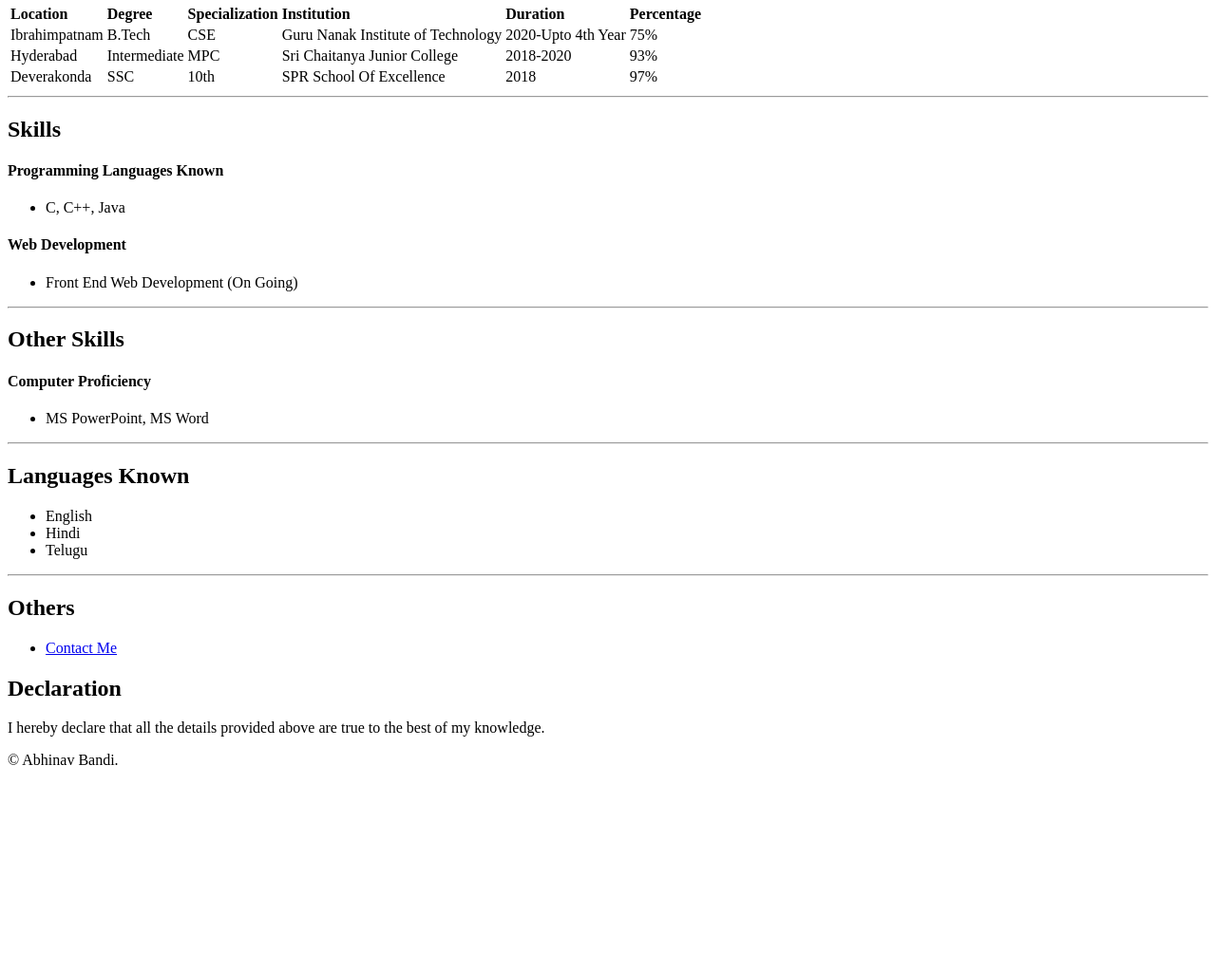
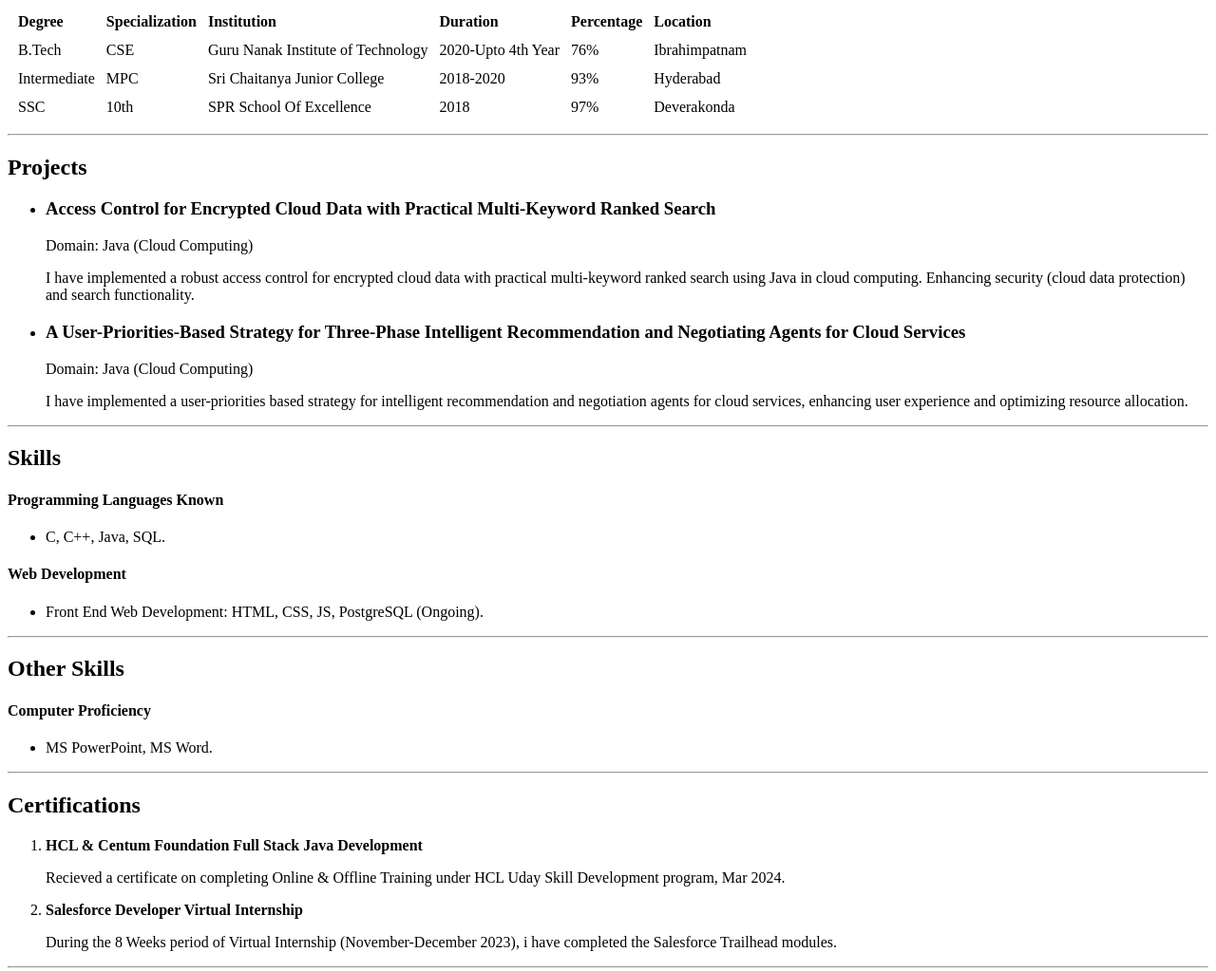
Before and after one commit to abhinavbandi/Resume, a plain HTML site: page index.html in a window 1280 px wide. Shown: the part 245-1268 px from the top of the page at 95% size. Before the commit the page ends 1071 px from the top, so only its background shows below. Drawn offline with Linux system fonts and the light colour scheme.

Commit message:
Update index.html

```diff
--- a/index.html
+++ b/index.html
@@ -1,4 +1,3 @@
-
 <!DOCTYPE html>
 <html lang="en">
 
@@ -11,84 +10,93 @@
   <h1>Abhinav Bandi</h1>
 
   <h2>Career Objective</h2>
-  <p>I am looking for a challenging role in the software industry that would allow me to utilize both my technical
-    and organizational skills. Additionally, I am highly motivated to acquire new skills and expand my knowledge.
-    </p>
-  <hr />
+  <p>I am looking for a challenging role in the software industry that would allow me to utilize both my technical and organizational skills. Additionally, I am highly motivated to acquire new skills and expand my knowledge.</p>
+  <hr>
   <h2>Academic Qualifications</h2>
-  <!DOCTYPE html>
-  <html>
-  <head>
-      <title>Education Table</title>
-  </head>
-  <body>
-      <table border="0">
+      <table border="0" cellspacing="10">
           <tr>
-              <th align="left">Location</th>
               <th align="left">Degree</th>
               <th align="left">Specialization</th>
               <th align="left">Institution</th>
               <th align="left">Duration</th>
               <th align="left">Percentage</th>
+              <th align="left">Location</th>
           </tr>
           <tr>
-              <td>Ibrahimpatnam</td>
               <td>B.Tech</td>
               <td>CSE</td>
               <td>Guru Nanak Institute of Technology</td>
               <td>2020-Upto 4th Year</td>
-              <td>75%</td>
+              <td>76%</td>
+              <td>Ibrahimpatnam</td>
           </tr>
           <tr>
-              <td>Hyderabad</td>
               <td>Intermediate</td>
               <td>MPC</td>
               <td>Sri Chaitanya Junior College</td>
               <td>2018-2020</td>
               <td>93%</td>
+              <td>Hyderabad</td>
           </tr>
           <tr>
-              <td>Deverakonda</td>
               <td>SSC</td>
               <td>10th</td>
               <td>SPR School Of Excellence</td>
               <td>2018</td>
               <td>97%</td>
+              <td>Deverakonda</td>
           </tr>
       </table>
-  </body>
-  </html>
-
-  <hr />
+      <hr>
+      <h2>Projects</h2>
+      <ul>
+        <li>
+          <h3>Access Control for Encrypted Cloud Data with Practical Multi-Keyword Ranked Search</h3>
+          <p>Domain: Java (Cloud Computing)</p>
+          <p>I have implemented a robust access control for encrypted cloud data with practical multi-keyword ranked search using Java in cloud computing. Enhancing security (cloud data protection) and search functionality.</p>
+        </li>
+        <li>
+          <h3>A User-Priorities-Based Strategy for Three-Phase Intelligent Recommendation and Negotiating Agents for Cloud Services</h3>
+          <p>Domain: Java (Cloud Computing)</p>
+          <p>I have implemented a user-priorities based strategy for intelligent recommendation and negotiation agents for cloud services, enhancing user experience and optimizing resource allocation.</p>
+        </li>
+      </ul>
+      <hr />
   <h2>Skills</h2>
   <h4>Programming Languages Known</h4>
   <ul>
-    <li>C, C++, Java</li>
+    <li>C, C++, Java, SQL.</li>
   </ul>
   <h4>Web Development</h4>
   <ul>
-  <li>Front End Web Development (On Going)</li>
+  <li>Front End Web Development: HTML, CSS, JS, PostgreSQL (Ongoing).</li>
 </ul>
-  <hr />
+  <hr>
   <h2>Other Skills</h2>
   <h4>Computer Proficiency</h4>
   <ul>
-    <li>MS PowerPoint, MS Word</li>
+    <li>MS PowerPoint, MS Word.</li>
   </ul>
-  <hr />
+  <hr>
+  <h2>Certifications</h2>
+  <ol>
+    <li><b>HCL & Centum Foundation Full Stack Java Development</b></li>
+    <p>Recieved a certificate on completing Online & Offline Training under HCL Uday Skill Development program, Mar 2024.</p>
+    <li><b>Salesforce Developer Virtual Internship</b></li>
+    <p>During the 8 Weeks period of Virtual Internship (November-December 2023), i have completed the Salesforce Trailhead modules.</p>
+  </ol>
+  <hr>
   <h2>Languages Known</h2>
   <ul>
     <li>English</li>
     <li>Hindi</li>
     <li>Telugu</li>
   </ul>
-  <hr />
+  <hr>
   <h2>Others</h2>
   <ul>
     <li><a href="/Resume/contact.html">Contact Me</a></li>
   </ul>
-  <h2>Declaration</h2>
-    <p>I hereby declare that all the details provided above are true to the best of my knowledge.</p>
   <footer>
     <p>© Abhinav Bandi.</p>
   </footer>
```
